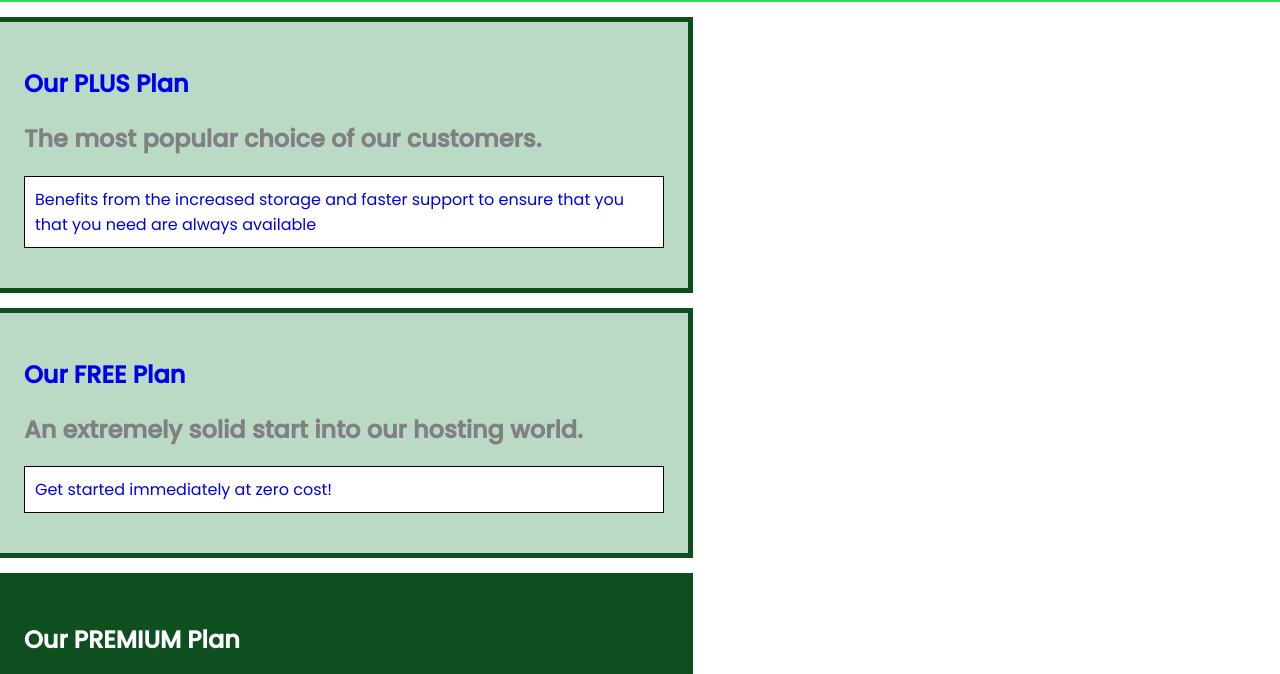
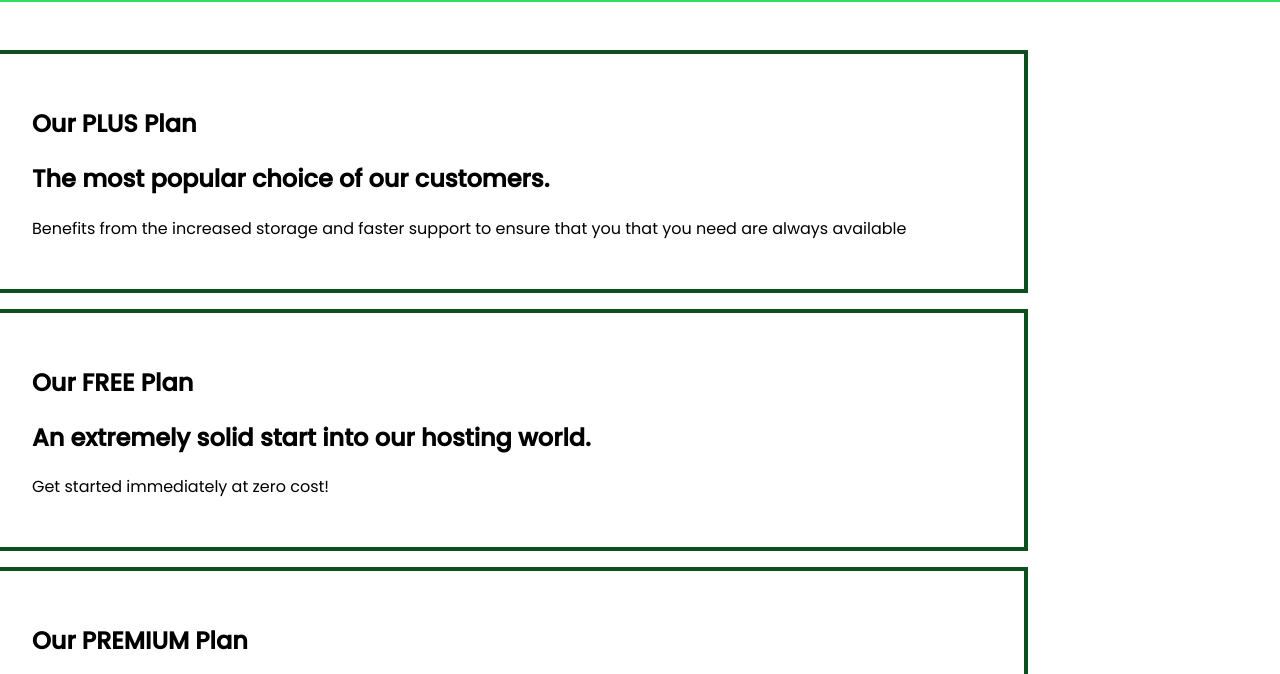
Before and after one commit to rigole/CSS-Grid-Flexbox, a plain HTML site: page hosting services/offers/index.html in a window 1280 px wide. Shown: the part 47-721 px from the top of the page. Drawn offline with Linux system fonts and the light colour scheme.

Commit message:
correction of challenge - styling the link

```diff
--- a/hosting services/offers/index.html
+++ b/hosting services/offers/index.html
@@ -33,25 +33,25 @@
         </nav>
     </header>
     <main>
-        <section class="plus_plan">
+        <section class="offer">
             <a href="#">
-                <h1 class="plus_plan_title">Our PLUS Plan</h1>
-                <h2 class="plus_plan_description">The most popular choice of our customers.</h2>
-                <p class="plus_plan_para" >Benefits from the increased storage and faster support to ensure that you that you need are always available</p>
+                <h1 >Our PLUS Plan</h1>
+                <h2 >The most popular choice of our customers.</h2>
+                <p  >Benefits from the increased storage and faster support to ensure that you that you need are always available</p>
             </a>
         </section>
-        <section class="free_plan">
+        <section class="offer">
             <a href="#">
-                <h1 class="free_plan_title">Our FREE Plan</h1>
-                <h2 class="free_plan_description">An extremely solid start into our hosting world.</h2>
-                <p class="free_plan_para">Get started immediately at zero cost!</p>
+                <h1 >Our FREE Plan</h1>
+                <h2 >An extremely solid start into our hosting world.</h2>
+                <p >Get started immediately at zero cost!</p>
             </a>
         </section>
-        <section class="premium_plan">
+        <section class="offer">
             <a href="#">
-                <h1 class="premium_plan_title">Our PREMIUM Plan</h1>
-                <h2 class="premium_plan_description">All your enterprise needs. Instant Support, guaranteed uptime.</h2>
-                <p class="premium_plan_para">The best solution for small to large enterprises</p>
+                <h1>Our PREMIUM Plan</h1>
+                <h2>All your enterprise needs. Instant Support, guaranteed uptime.</h2>
+                <p>The best solution for small to large enterprises</p>
             </a>
         </section>
     </main>
--- a/hosting services/offers/offer.css
+++ b/hosting services/offers/offer.css
@@ -5,61 +5,20 @@ body {
     font-family: 'Poppins', sans-serif;
 }
 
-section{
-    display: flex;
-    flex-direction: column;
-    padding-top: 15px;
-
+main{
+    padding-top: 32px;
 }
 
-section a {
-    text-decoration: none;
+.offer {
+    width: 80%;
+    margin: 16px 0;
+    border: 4px solid #0e4f1f;
+    border-left: none;
 }
 
-.plus_plan a{
-    border: #0e4f1f 5px solid;
-    width: 50%;
-    padding: 24px;
-    border-left: none;
-    background-color: #bbdac5;
+.offer a {
+    text-decoration: none;
+    color: inherit;
+    display: block;
+    padding: 32px;
 }
-
-.free_plan a{
-    border: #0e4f1f 5px solid;
-    width: 50%;
-    padding: 24px;
-    border-left: none;
-    background-color: #bbdac5;
-}
-
-.premium_plan a{
-    border: #0e4f1f 5px solid;
-    width: 50%;
-    padding: 24px;
-    border-left: none;
-    background-color: #0e4f1f;
-}
-.premium_plan_title{
-    color: white;
-    font-weight: bolder;
-}
-
-h2 {
-    color: gray;
-}
-
-p {
-    background-color: white;
-
-    padding: 10px;
-}
-
-.free_plan_para {
-    border: black 1px solid;
-}
-.plus_plan_para {
-    border: black 1px solid;
-}
-.premium_plan_para{
-    border: black 1px solid;
-}
```
